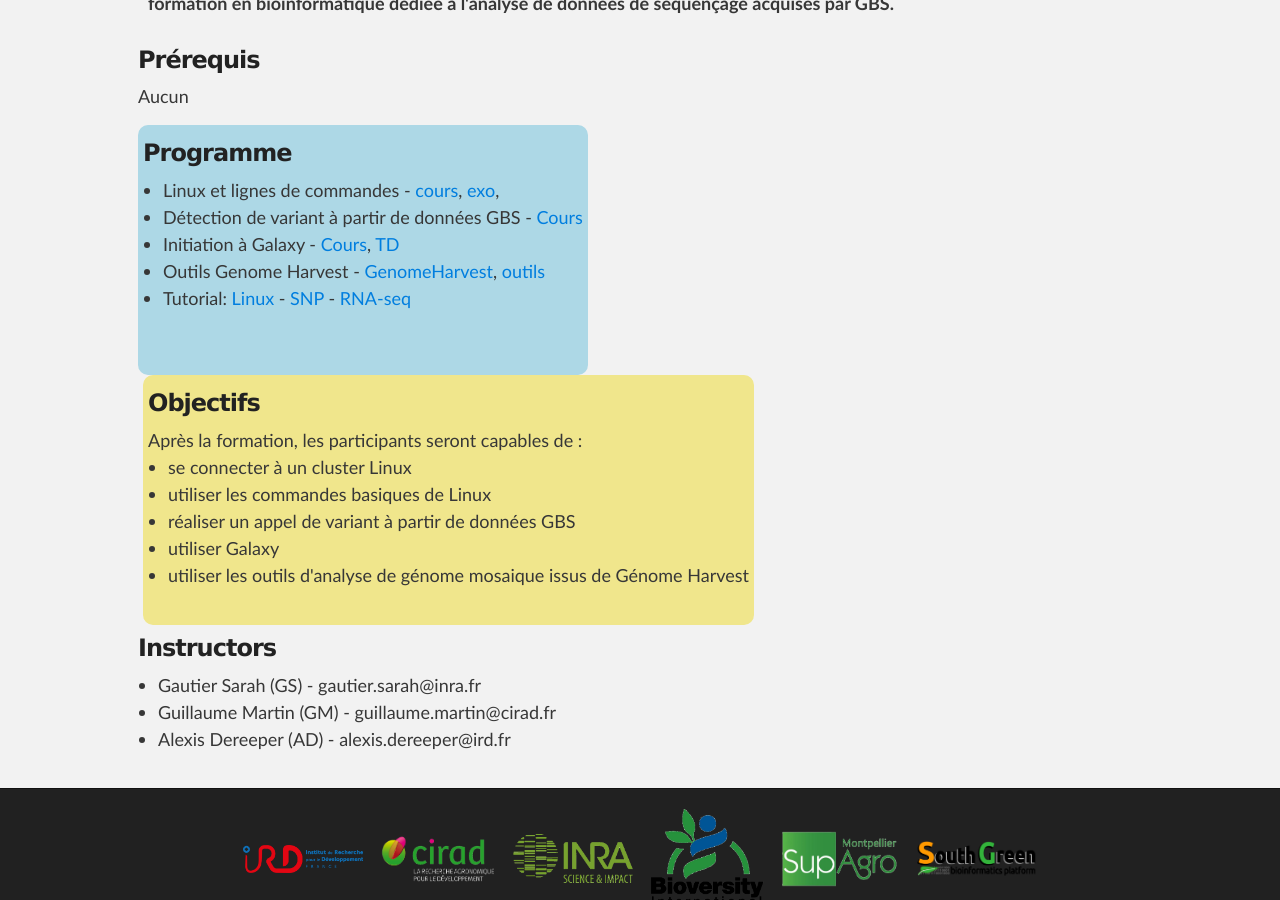
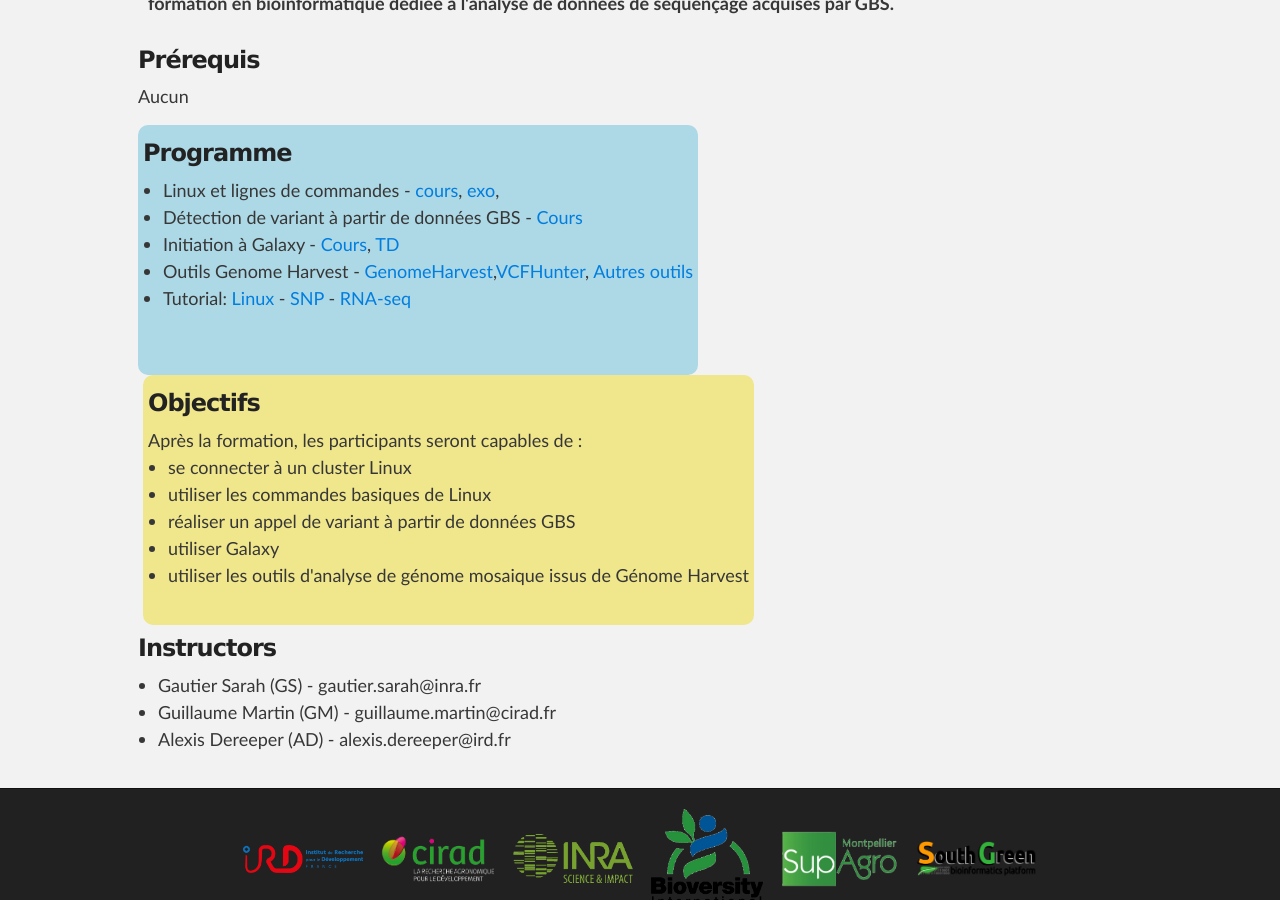
Before and after one commit to SouthGreenPlatform/trainings, a Jekyll site: the page built from _pages/gbsGuadeloupe.md, in a window 1280 px wide and 900 px high, scrolled down 624 px. Built offline with Jekyll 4.4.1, drawn with Linux system fonts in a browser that asks for light colours; nearby versions of some CDN libraries.

Commit message:
Added GenomeHarvest presentations

```diff
--- a/_pages/gbsGuadeloupe.md
+++ b/_pages/gbsGuadeloupe.md
@@ -36,7 +36,7 @@
 <li>Linux et lignes de commandes - <a target="_blank" href="{{ site.url }}/files/Guadeloupe-2019/LinuxPourLesDebutants.pdf">cours</a>, <a target="_blank" href="{{ site.url }}/linux/linuxGuidePractice">exo</a>, <!--<a target="_blank" href="{{ site.url }}/files/linux/linux-solution.pdf">sol</a> --> </li>
 <li>Détection de variant à partir de données GBS - <a target="_blank" href="{{ site.url }}/files/Guadeloupe-2019/FormationGuadeloupe2019_GBS.pdf">Cours</a></li>
 <li>Initiation à Galaxy - <a target="_blank" href="http://galaxyproject.github.io/training-material/topics/introduction/slides/introduction.html">Cours</a>, <a target="_blank" href="https://southgreenplatform.github.io/trainings/linux/galaxyPractice/">TD</a> </li>
-<li>Outils Genome Harvest - <a target="_blank" href="{{ site.url }}/files/2018_09_Senegal_GH_MR.pdf">GenomeHarvest</a>, <a target="_blank" href="{{ site.url }}/files/miniformation_GenomeHarvest.pdf">outils</a></li>
+<li>Outils Genome Harvest - <a target="_blank" href="{{ site.url }}/files/2018_09_Senegal_GH_MR.pdf">GenomeHarvest</a>,<a target="_blank" href="{{ site.url }}/files/Guadeloupe-2019/FormationGuadeloupe2019-Galaxy.pdf">VCFHunter</a>, <a target="_blank" href="{{ site.url }}/files/miniformation_GenomeHarvest.pdf">Autres outils</a></li>
 <li>Tutorial: <a target="_blank" href="https://southgreenplatform.github.io/tutorials//toolbox/linux/">Linux</a> - <a target="_blank" href="https://southgreenplatform.github.io/tutorials//bioanalysis/polymorphism/">SNP</a> -  <a target="_blank" href="https://southgreenplatform.github.io/tutorials//bioanalysis/rnaSeq/">RNA-seq</a> </li>
 </ul>
     <br />
```
Also changed, not shown: 1 other file.
